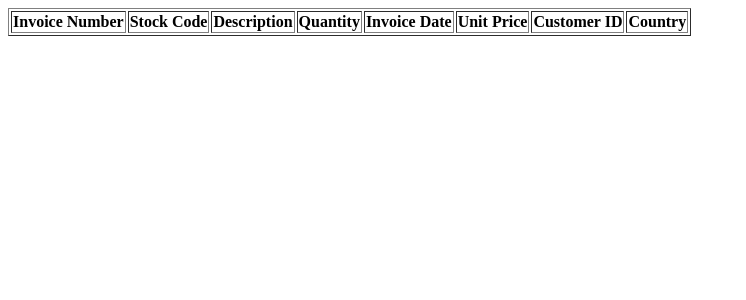
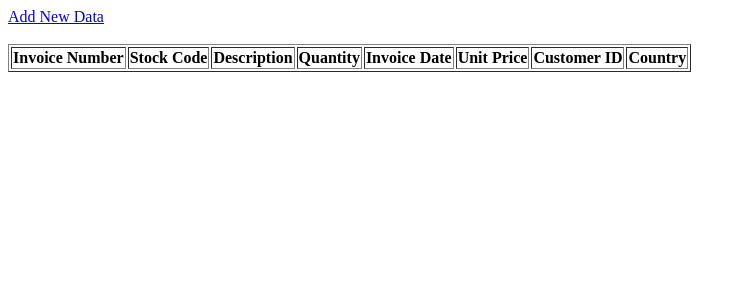
Before and after one commit to stmayna/lamp, a PHP site: page / in a window 1280 px wide. Shown: the top 300 px of the page, without its empty margins (0-746 px from the left). Run offline with PHP 8.4, Linux system fonts and the light colour scheme; data that the repository does not hold is empty.

Commit message:
add new reference to add data

```diff
--- a/crud/index.php
+++ b/crud/index.php
@@ -15,6 +15,7 @@
 
     </head>
     <body>
+    <a href="insert.php">Add New Data</a><br/><br/>
         <table border="1">
 	        <thead>
 		    <tr>
```
